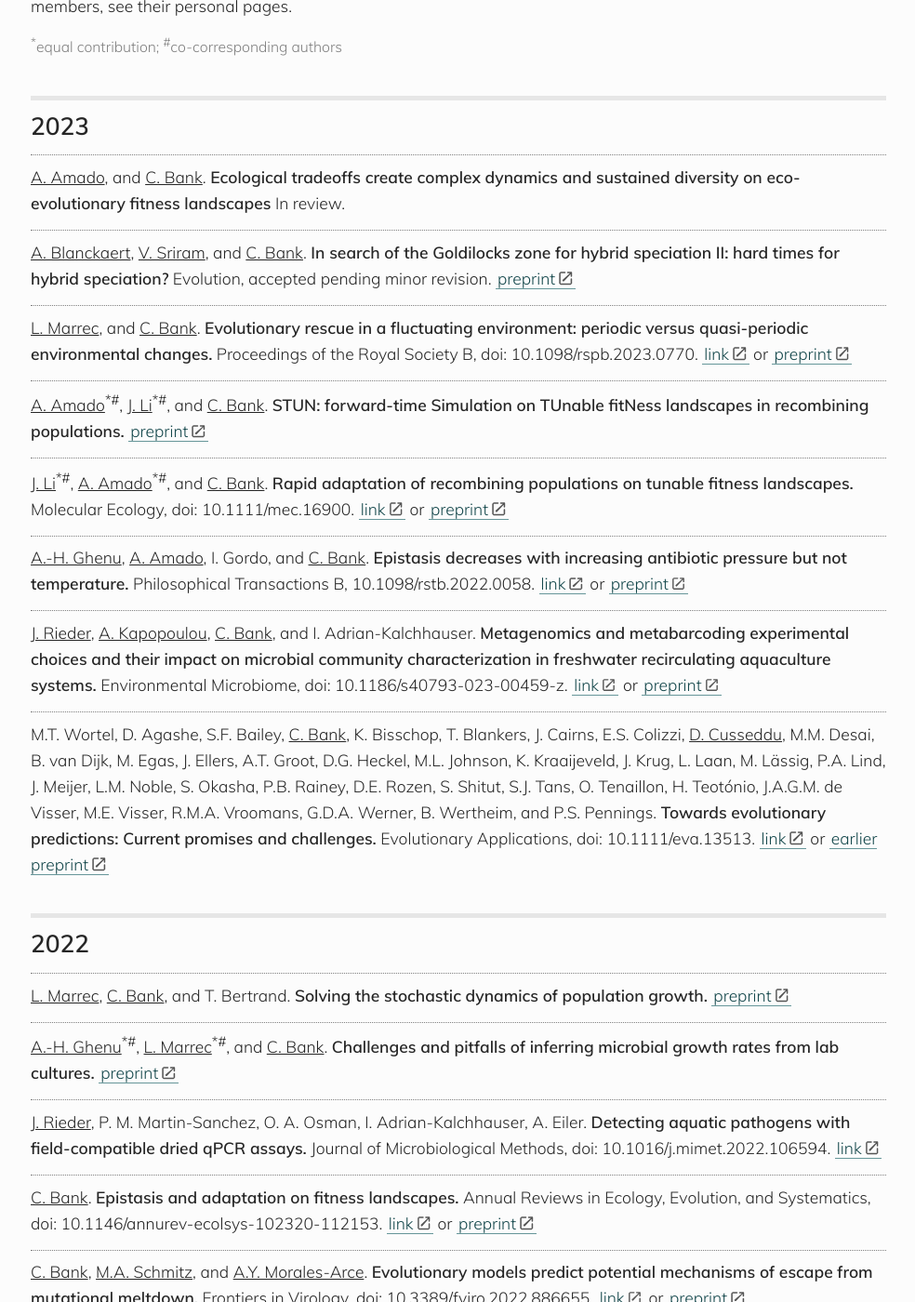
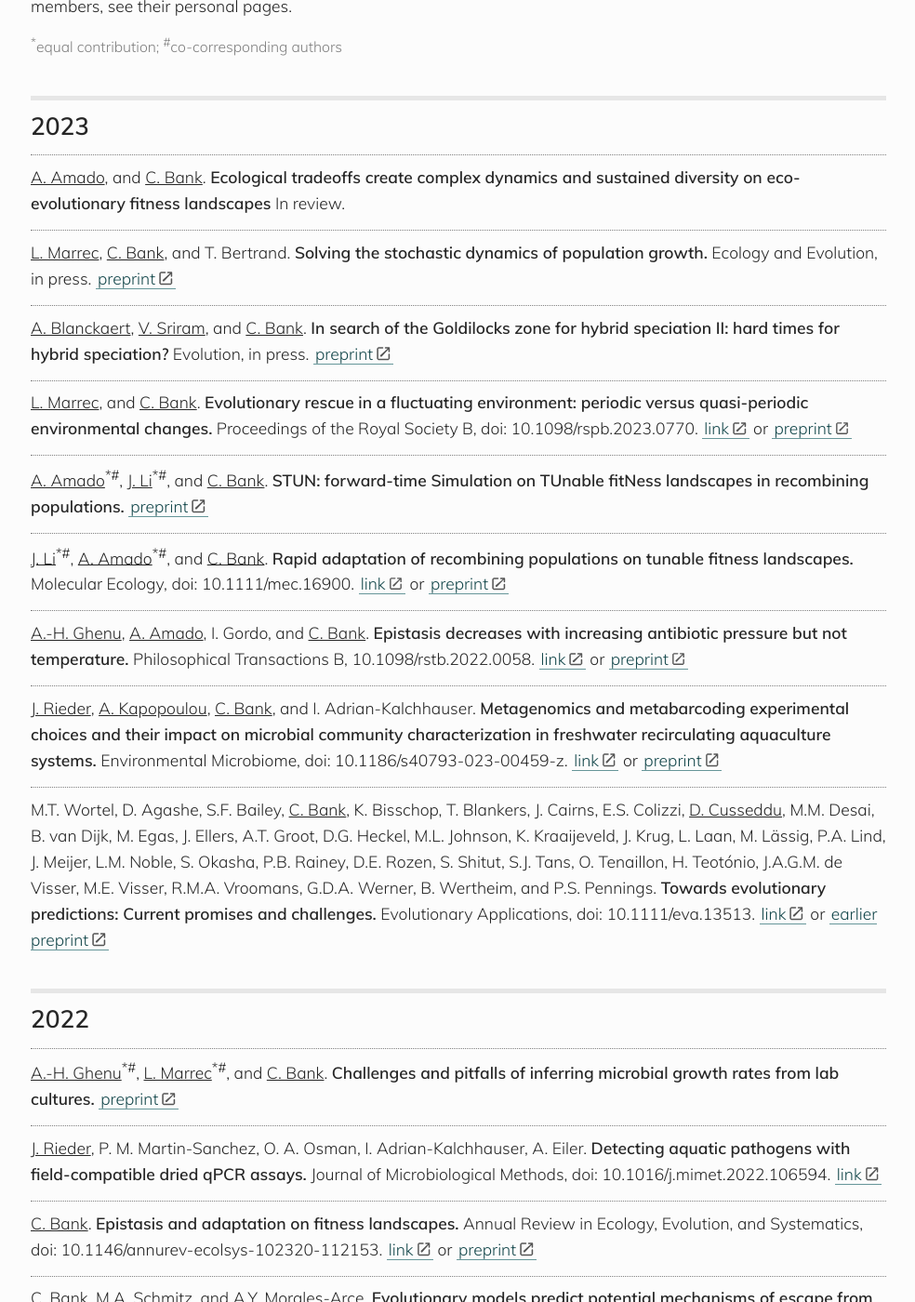
Before and after one commit to banklab/banklab.github.io, a Jekyll site: the page built from publications.md, in a window 1280 px wide and 1400 px high, scrolled down 500 px. Shown: the whole window at 93% size, without its empty margins (147-1131 px from the left). Built offline with Jekyll 4.4.1, drawn with Linux system fonts in a browser that asks for light colours; some web fonts are replaced.

Commit message:
Update publications.md
Publication updates.

```diff
--- a/publications.md
+++ b/publications.md
@@ -23,7 +23,9 @@ https://kramdown.gettalong.org/syntax.html#html-blocks
 
 <u>A. Amado</u>, and <u>C. Bank</u>. **Ecological tradeoffs create complex dynamics and sustained diversity on eco-evolutionary fitness landscapes** In review.
 
-<u>A. Blanckaert</u>, <u>V. Sriram</u>, and <u>C. Bank</u>. **In search of the Goldilocks zone for hybrid speciation II: hard times for hybrid speciation?** Evolution, accepted pending minor revision. [preprint](https://www.biorxiv.org/content/10.1101/2023.02.15.528680v1)
+<u>L. Marrec</u>, <u>C. Bank</u>, and T. Bertrand. **Solving the stochastic dynamics of population growth.** Ecology and Evolution, in press. [preprint](https://www.biorxiv.org/content/10.1101/2022.11.15.516663v1)
+
+<u>A. Blanckaert</u>, <u>V. Sriram</u>, and <u>C. Bank</u>. **In search of the Goldilocks zone for hybrid speciation II: hard times for hybrid speciation?** Evolution, in press. [preprint](https://www.biorxiv.org/content/10.1101/2023.02.15.528680v1)
 
 <u>L. Marrec</u>, and <u>C. Bank</u>. **Evolutionary rescue in a fluctuating environment: periodic versus quasi-periodic environmental changes.** Proceedings of the Royal Society B, doi: 10.1098/rspb.2023.0770. [link](https://royalsocietypublishing.org/doi/10.1098/rspb.2023.0770) or [preprint](https://www.biorxiv.org/content/10.1101/2022.11.03.515107v1)
 
@@ -39,13 +41,11 @@ M.T. Wortel, D. Agashe, S.F. Bailey, <u>C. Bank</u>, K. Bisschop, T. Blankers, J
 
 ## 2022
 
-<u>L. Marrec</u>, <u>C. Bank</u>, and T. Bertrand. **Solving the stochastic dynamics of population growth.** [preprint](https://www.biorxiv.org/content/10.1101/2022.11.15.516663v1)
-
 <u>A.-H. Ghenu</u><sup>*#</sup>, <u>L. Marrec</u><sup>*#</sup>, and <u>C. Bank</u>. **Challenges and pitfalls of inferring microbial growth rates from lab cultures.** [preprint](https://www.biorxiv.org/content/10.1101/2022.06.24.497412)
 
 <u>J. Rieder</u>, P. M. Martin-Sanchez, O. A. Osman, I. Adrian-Kalchhauser, A. Eiler. **Detecting aquatic pathogens with field-compatible dried qPCR assays.** Journal of Microbiological Methods, doi: 10.1016/j.mimet.2022.106594. [link](https://doi.org/10.1016/j.mimet.2022.106594)
 
-<u>C. Bank</u>. **Epistasis and adaptation on fitness landscapes.** Annual Reviews in Ecology, Evolution, and Systematics, doi: 10.1146/annurev-ecolsys-102320-112153. [link](http://www.annualreviews.org/eprint/S7XY5J79I8FDVF9PEF6K/full/10.1146/annurev-ecolsys-102320-112153) or [preprint](https://arxiv.org/abs/2204.13321)
+<u>C. Bank</u>. **Epistasis and adaptation on fitness landscapes.** Annual Review in Ecology, Evolution, and Systematics, doi: 10.1146/annurev-ecolsys-102320-112153. [link](http://www.annualreviews.org/eprint/S7XY5J79I8FDVF9PEF6K/full/10.1146/annurev-ecolsys-102320-112153) or [preprint](https://arxiv.org/abs/2204.13321)
 
 <u>C. Bank</u>, <u>M.A. Schmitz</u>, and <u>A.Y. Morales-Arce</u>. **Evolutionary models predict potential mechanisms of escape from mutational meltdown.** Frontiers in Virology, doi: 10.3389/fviro.2022.886655. [link](https://www.frontiersin.org/articles/10.3389/fviro.2022.886655/full?&utm_source=Email_to_authors_&utm_medium=Email&utm_content=T1_11.5e1_author&utm_campaign=Email_publication&field=&journalName=Frontiers_in_Virology&id=886655) or [preprint](https://www.biorxiv.org/content/10.1101/2022.06.21.496937)
 
```
